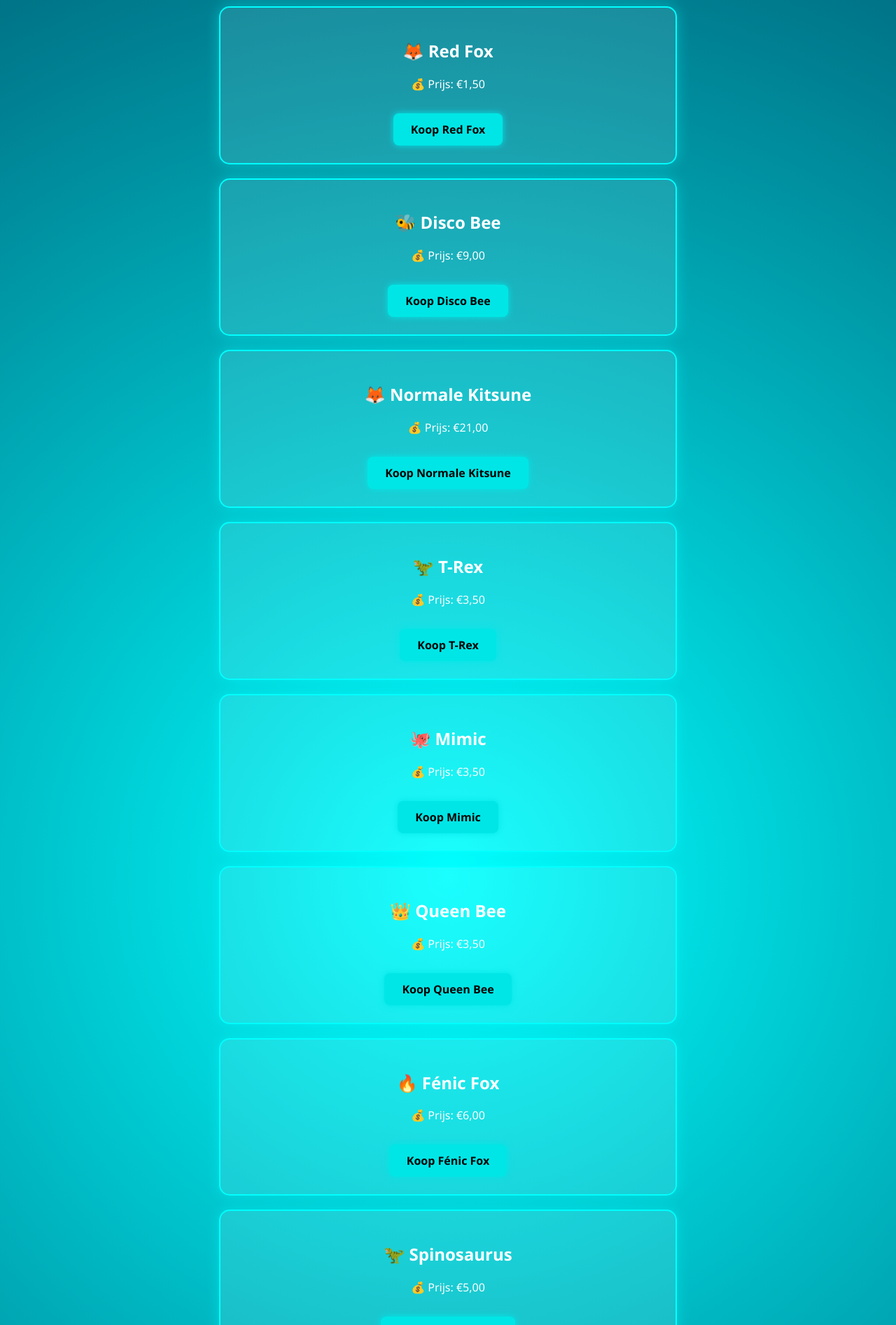
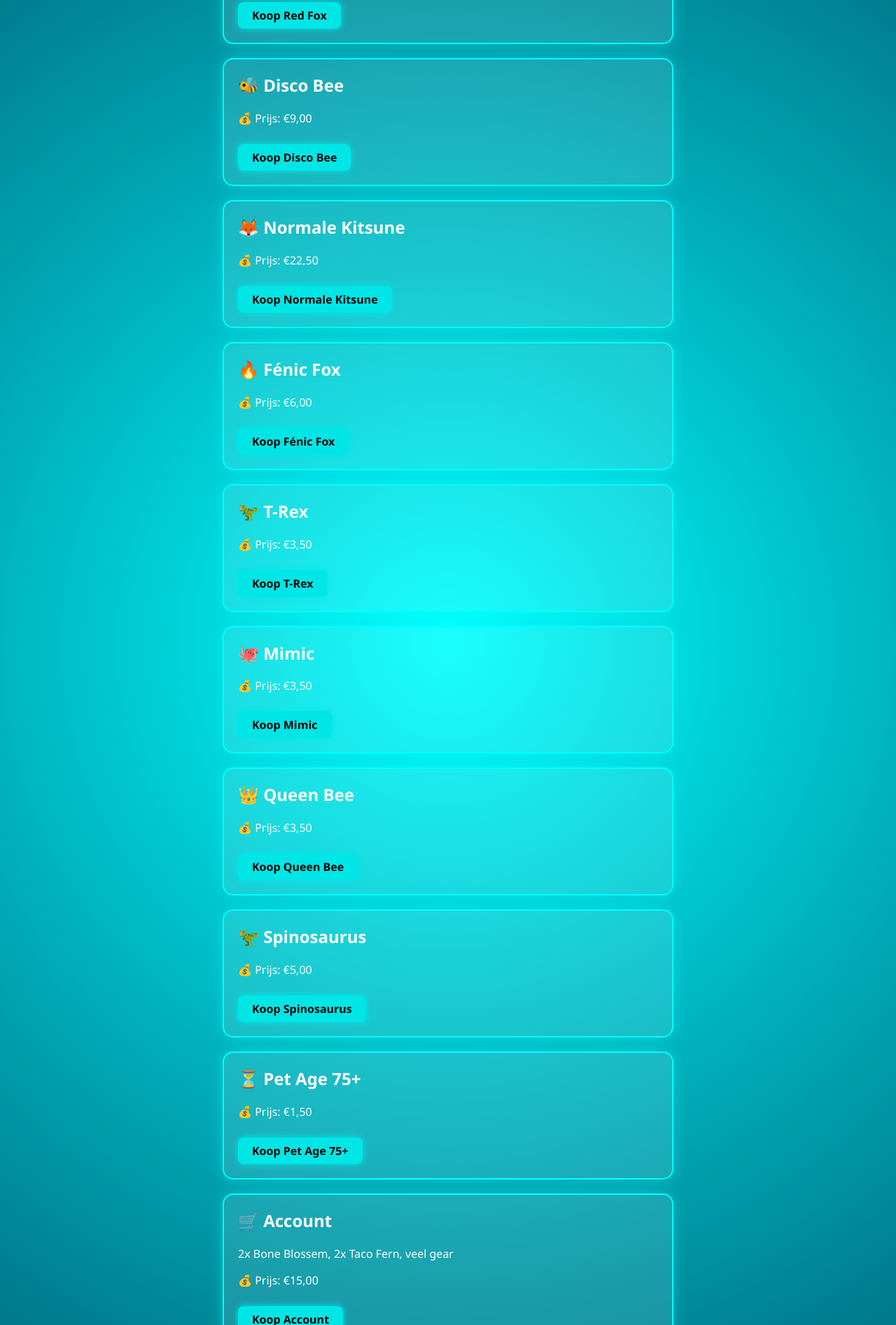
Before and after one commit to lapd-ux/Grow-a-garden-shop, a plain HTML site: page index.html in a window 1280 px wide. Shown: the part 906-2800 px from the top of the page at 70% size. Drawn offline with Linux system fonts and the light colour scheme.

Commit message:
Update index.html
Signed-off-by: lapd-ux <nicolas20030070000@gmail.com>

```diff
--- a/index.html
+++ b/index.html
@@ -22,16 +22,21 @@
             background: rgba(255, 255, 255, 0.1);
             border: 2px solid #00ffff;
             border-radius: 15px;
-            padding: 25px;
+            padding: 20px;
             margin: 20px auto;
             max-width: 600px;
             box-shadow: 0 0 20px rgba(0, 255, 255, 0.4);
+            text-align: left;
+        }
+
+        .deal h2 {
+            margin-top: 0;
         }
 
         .button {
             display: inline-block;
-            padding: 12px 25px;
-            margin-top: 15px;
+            padding: 8px 20px;
+            margin-top: 10px;
             background-color: #00e6e6;
             color: black;
             border-radius: 8px;
@@ -50,126 +55,118 @@
             border-radius: 4px;
             display: inline-block;
         }
+
+        p.note {
+            margin-top: 30px;
+            font-size: 1.1em;
+        }
     </style>
 </head>
 <body>
     <h1>Grow a Garden Shop 🌱</h1>
 
-    <!-- Deals -->
     <div class="deal">
         <h2>🐾 Grote Pets</h2>
         <p>💰 Prijs: €5,00</p>
-        <a class="button" href="#">Koop Grote Pets</a>
+        <a class="button" href="https://betaalverzoek.rabobank.nl/betaalverzoek/?id=k5oVP9l-SFKGB7EAPRMZTQ" target="_blank">Koop Grote Pets</a>
     </div>
 
     <div class="deal">
         <h2>🦝 Raccoon</h2>
         <p>💰 Prijs: €11,00</p>
-        <a class="button" href="#">Koop Raccoon</a>
+        <a class="button" href="https://betaalverzoek.rabobank.nl/betaalverzoek/?id=VffdZ_ARQjOWv2IUwOC1SQ" target="_blank">Koop Raccoon</a>
     </div>
 
     <div class="deal">
         <h2>🦊 Corrupt Kit</h2>
         <p>💰 Prijs: €2,75</p>
-        <a class="button" href="#">Koop Corrupt Kit</a>
+        <a class="button" href="https://betaalverzoek.rabobank.nl/betaalverzoek/?id=kjtih7pQSzumiNKjlctOVA" target="_blank">Koop Corrupt Kit</a>
     </div>
 
     <div class="deal">
         <h2>🦊 Red Fox</h2>
         <p>💰 Prijs: €1,50</p>
-        <a class="button" href="#">Koop Red Fox</a>
+        <a class="button" href="https://betaalverzoek.rabobank.nl/betaalverzoek/?id=SFbqN38EQU6WxRkivSctUw" target="_blank">Koop Red Fox</a>
     </div>
 
     <div class="deal">
         <h2>🐝 Disco Bee</h2>
         <p>💰 Prijs: €9,00</p>
-        <a class="button" href="#">Koop Disco Bee</a>
+        <a class="button" href="https://betaalverzoek.rabobank.nl/betaalverzoek/?id=r_raHEe5RfCd9_6nKqcgjQ" target="_blank">Koop Disco Bee</a>
     </div>
 
     <div class="deal">
         <h2>🦊 Normale Kitsune</h2>
-        <p>💰 Prijs: €21,00</p>
-        <a class="button" href="#">Koop Normale Kitsune</a>
+        <p>💰 Prijs: €22,50</p>
+        <a class="button" href="https://betaalverzoek.rabobank.nl/betaalverzoek/?id=Afv2i5wiTKaFwXZbV72XXg" target="_blank">Koop Normale Kitsune</a>
+    </div>
+
+    <div class="deal">
+        <h2>🔥 Fénic Fox</h2>
+        <p>💰 Prijs: €6,00</p>
+        <a class="button" href="https://betaalverzoek.rabobank.nl/betaalverzoek/?id=8nXhDkYxR3yizuGSSweoyg" target="_blank">Koop Fénic Fox</a>
     </div>
 
     <div class="deal">
         <h2>🦖 T-Rex</h2>
         <p>💰 Prijs: €3,50</p>
-        <a class="button" href="#">Koop T-Rex</a>
+        <a class="button" href="https://betaalverzoek.rabobank.nl/betaalverzoek/?id=Pa6jY29oRS2tWcHcxJ7pkA" target="_blank">Koop T-Rex</a>
     </div>
 
     <div class="deal">
         <h2>🐙 Mimic</h2>
         <p>💰 Prijs: €3,50</p>
-        <a class="button" href="#">Koop Mimic</a>
+        <a class="button" href="https://betaalverzoek.rabobank.nl/betaalverzoek/?id=4vSx2XYgS42lZiNMKk4Dfw" target="_blank">Koop Mimic</a>
     </div>
 
     <div class="deal">
         <h2>👑 Queen Bee</h2>
         <p>💰 Prijs: €3,50</p>
-        <a class="button" href="#">Koop Queen Bee</a>
-    </div>
-
-    <div class="deal">
-        <h2>🔥 Fénic Fox</h2>
-        <p>💰 Prijs: €6,00</p>
-        <a class="button" href="#">Koop Fénic Fox</a>
+        <a class="button" href="https://betaalverzoek.rabobank.nl/betaalverzoek/?id=rCkUNGvlTBGCta3MCpzXAQ" target="_blank">Koop Queen Bee</a>
     </div>
 
     <div class="deal">
         <h2>🦖 Spinosaurus</h2>
         <p>💰 Prijs: €5,00</p>
-        <a class="button" href="#">Koop Spinosaurus</a>
+        <a class="button" href="https://betaalverzoek.rabobank.nl/betaalverzoek/?id=aniAq_uNR3izLJyp5IL8vQ" target="_blank">Koop Spinosaurus</a>
     </div>
 
     <div class="deal">
         <h2>⏳ Pet Age 75+</h2>
         <p>💰 Prijs: €1,50</p>
-        <a class="button" href="#">Koop Pet Age 75+</a>
+        <a class="button" href="https://betaalverzoek.rabobank.nl/betaalverzoek/?id=9YYITLkMTgqQFjoRiYeINw" target="_blank">Koop Pet Age 75+</a>
     </div>
 
     <div class="deal">
         <h2>🛒 Account</h2>
         <p>2x Bone Blossem, 2x Taco Fern, veel gear</p>
         <p>💰 Prijs: €15,00</p>
-        <a class="button" href="#">Koop Account</a>
+        <a class="button" href="https://betaalverzoek.rabobank.nl/betaalverzoek/?id=IsWd1MCbTGuhsGriK7hNng" target="_blank">Koop Account</a>
     </div>
 
     <div class="deal">
         <h2>💎 10 Qi</h2>
         <p>💰 Prijs: €0,50</p>
-        <a class="button" href="#">Koop 10 Qi</a>
+        <a class="button" href="https://betaalverzoek.rabobank.nl/betaalverzoek/?id=Ui4buUEaT9GpfPv0BSx0OA" target="_blank">Koop 10 Qi</a>
     </div>
 
     <div class="deal">
         <h2>🦋 Butterfly</h2>
         <p>💰 Prijs: €8,00</p>
-        <a class="button" href="#">Koop Butterfly</a>
+        <a class="button" href="https://betaalverzoek.rabobank.nl/betaalverzoek/?id=adBwxu3FSwypePxEowvgDw" target="_blank">Koop Butterfly</a>
     </div>
 
     <div class="deal">
         <h2>🐞 Dragonfly</h2>
         <p>💰 Prijs: €3,00</p>
-        <a class="button" href="#">Koop Dragonfly</a>
+        <a class="button" href="https://betaalverzoek.rabobank.nl/betaalverzoek/?id=2hyrAa4FRu6BDXPMKZjpWg" target="_blank">Koop Dragonfly</a>
     </div>
 
-    <p style="margin-top: 30px; font-size: 1.1em;">
+    <p class="note">
         ✅ Na aankoop: stuur een bewijs via Discord naar <span class="highlight">@Ryanapana</span><br>
-        📬 <a class="button" style="background-color:#5865F2; margin-top: 15px;" href="https://discord.gg/RweWbUMm" target="_blank">Join Discord Server</a>
+        📬 <a class="button" style="background-color:#5865F2; margin-top: 15px;" href="https://discord.gg/9CEnCJKQ" target="_blank">Join Discord Server</a><br>
+        📱 Snapchat: Nicolas248770
     </p>
-
-    <!-- Tawk.to Chat Widget -->
-    <script type="text/javascript">
-        var Tawk_API=Tawk_API||{}, Tawk_LoadStart=new Date();
-        (function(){
-        var s1=document.createElement("script"),s0=document.getElementsByTagName("script")[0];
-        s1.async=true;
-        s1.src='https://embed.tawk.to/688f49b5932a8a1930b15b7e/1j1nrfrup';
-        s1.charset='UTF-8';
-        s1.setAttribute('crossorigin','*');
-        s0.parentNode.insertBefore(s1,s0);
-        })();
-    </script>
 
 </body>
 </html>
```
